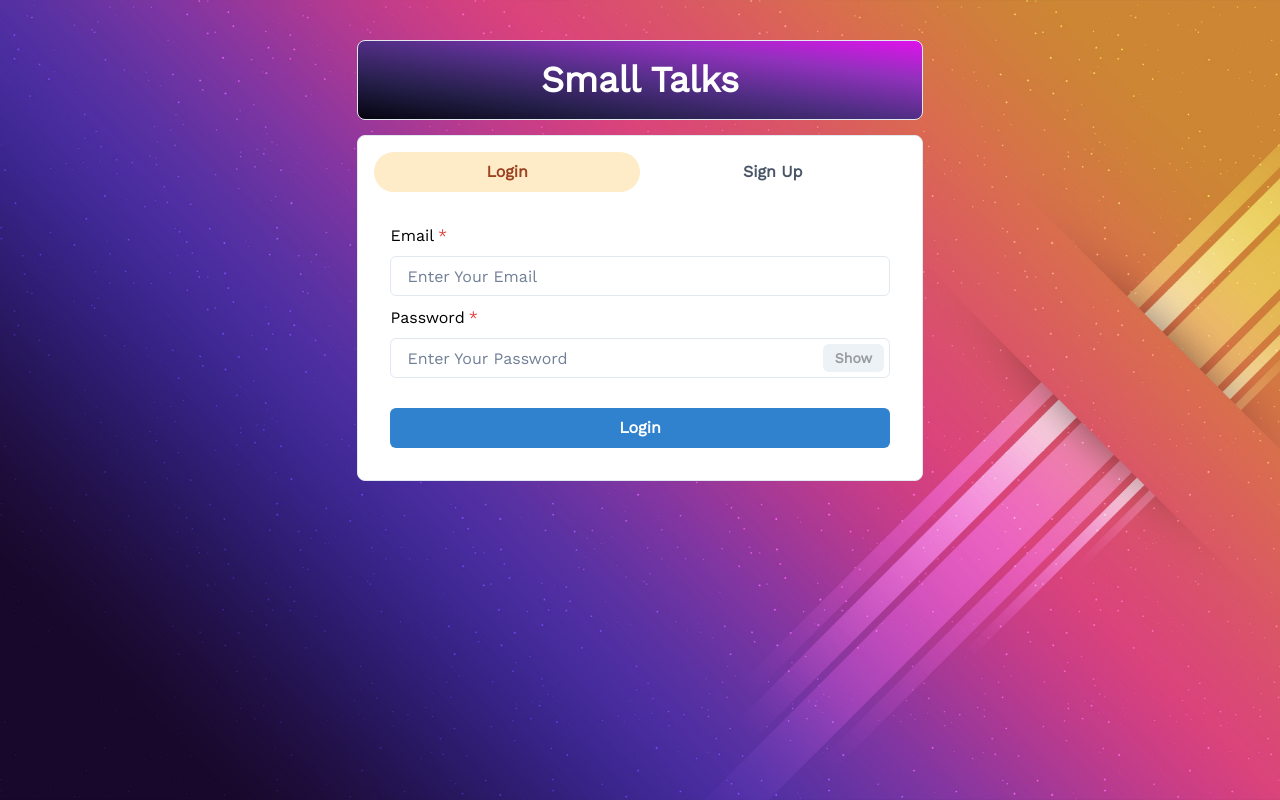
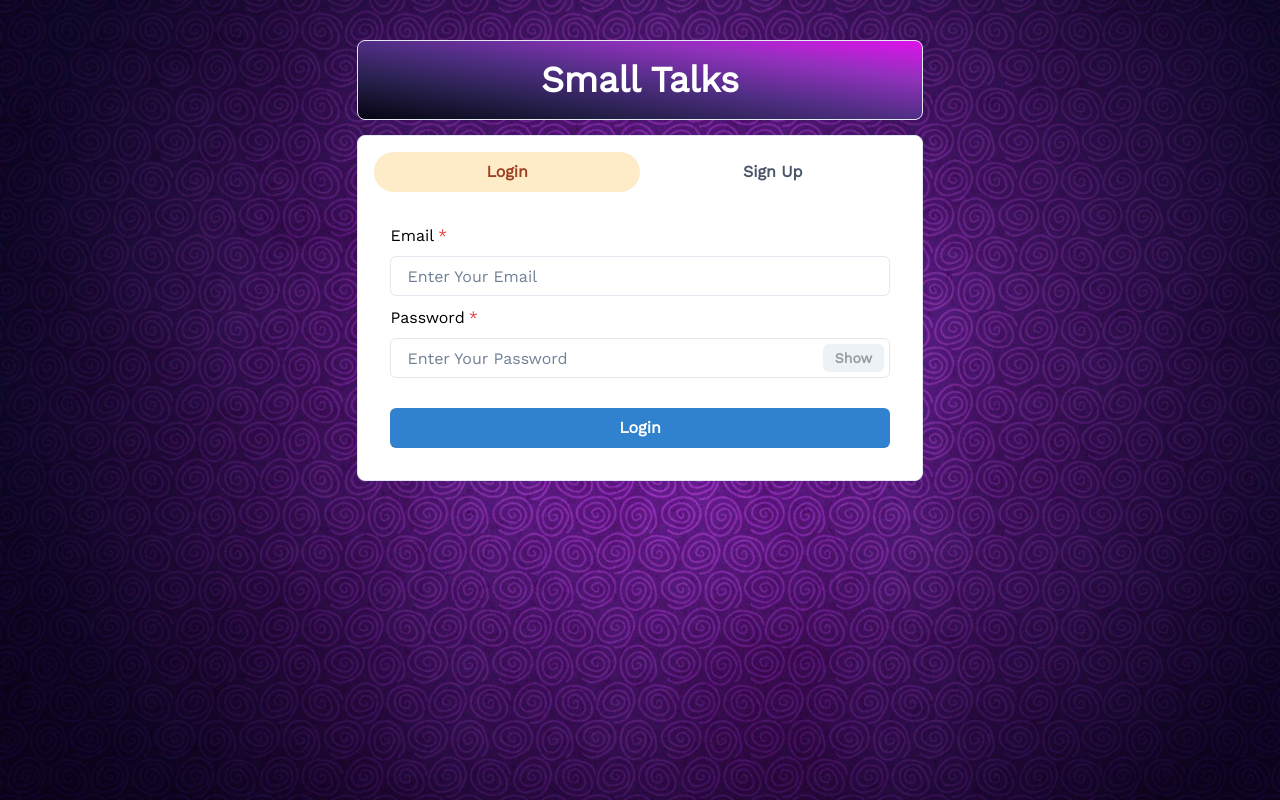
Before and after one commit to ArunMehraa/small_talkss, a React (Create React App) app in the folder frontend/: page / in a window 1280 px wide. Built offline with nearby package versions, Linux system fonts and the light colour scheme.

Commit message:
background change

```diff
--- a/frontend/src/App.css
+++ b/frontend/src/App.css
@@ -5,7 +5,7 @@
     font-family: 'Work Sans', sans-serif;
     min-height: 100vh;
     display: flex;
-    background-image : url('background_img.jpg');
+    background-image: url(backGROUND.jpg);
     background-size: cover;
     background-position: center;
     /* background-repeat: no-repeat; */
```
